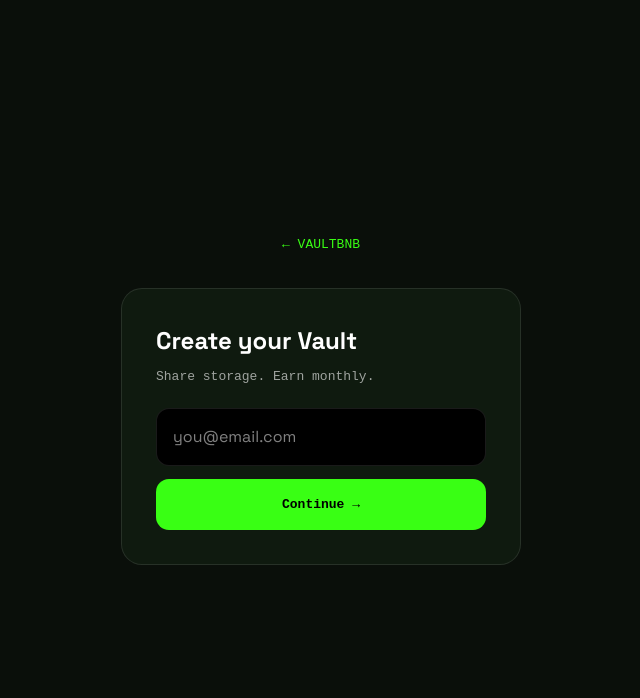
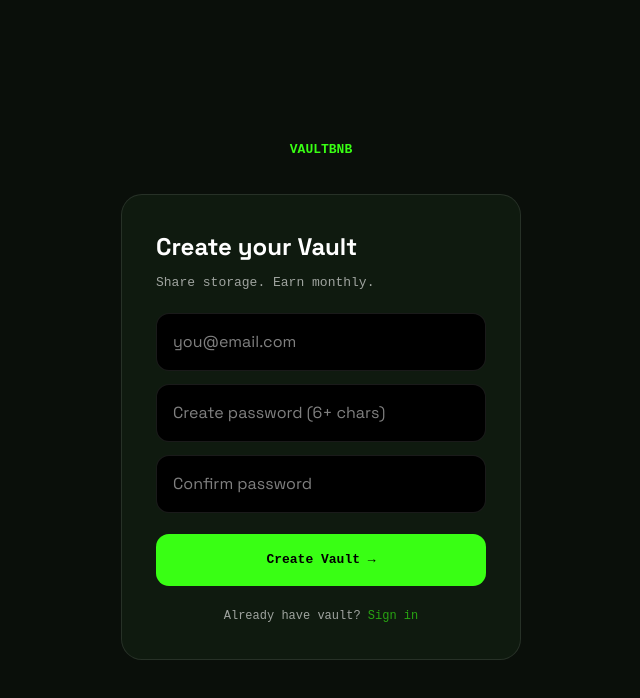
Before and after one commit to voult001/hermetiq, a Next.js app: page /signup in a window 1280 px wide. Shown: the top 698 px of the page, without its empty margins (319-959 px from the left). Built offline with nearby package versions, Linux system fonts and the light colour scheme.

Commit message:
Add password fields and validation to signup page

```diff
--- a/app/signup/page.tsx
+++ b/app/signup/page.tsx
@@ -5,26 +5,30 @@ import { useRouter } from "next/navigation"
 
 export default function SignupPage() {
   const [email, setEmail] = useState("")
-  const [loading, setLoading] = useState(false)
+  const [pass, setPass] = useState("")
+  const [pass2, setPass2] = useState("")
   const router = useRouter()
 
-  const handle = () => {
-    if(!email.includes("@")) return alert("Enter valid email")
-    setLoading(true)
+  const createAccount = () => {
+    if (!email.includes("@")) return alert("Enter valid email")
+    if (pass.length < 6) return alert("Password must be 6+ chars")
+    if (pass !== pass2) return alert("Passwords don't match")
     localStorage.setItem("vault_user", email)
-    setTimeout(()=> router.push("/host"), 600)
+    localStorage.setItem("vault_pass", pass)
+    router.push("/host")
   }
 
   return (
     <div style={{minHeight:"100vh", background:"#0A0F0A", color:"white", display:"flex", flexDirection:"column", alignItems:"center", justifyContent:"center", padding:21}}>
-      <Link href="/" style={{fontFamily:"monospace", color:"#39FF14", fontSize:13, marginBottom:34}}>← VAULTBNB</Link>
+      <Link href="/" style={{fontFamily:"monospace", color:"#39FF14", fontSize:13, marginBottom:34, fontWeight:"bold"}}>VAULTBNB</Link>
       <div style={{width:"100%", maxWidth:400, border:"1px solid rgba(255,255,255,0.1)", borderRadius:21, padding:34, background:"#0F1A0F"}}>
         <h1 style={{fontSize:24, fontWeight:"bold"}}>Create your Vault</h1>
         <p style={{fontFamily:"monospace", fontSize:13, opacity:0.6, marginTop:8, marginBottom:21}}>Share storage. Earn monthly.</p>
         <input value={email} onChange={e=>setEmail(e.target.value)} placeholder="you@email.com" style={{width:"100%", background:"black", border:"1px solid rgba(255,255,255,0.1)", borderRadius:13, padding:16, marginBottom:13, color:"white"}} />
-        <button onClick={handle} disabled={loading} style={{width:"100%", background:"#39FF14", color:"black", padding:16, borderRadius:13, fontWeight:"bold", fontFamily:"monospace"}}>
-          {loading? "Creating...":"Continue →"}
-        </button>
+        <input type="password" value={pass} onChange={e=>setPass(e.target.value)} placeholder="Create password (6+ chars)" style={{width:"100%", background:"black", border:"1px solid rgba(255,255,255,0.1)", borderRadius:13, padding:16, marginBottom:13, color:"white"}} />
+        <input type="password" value={pass2} onChange={e=>setPass2(e.target.value)} placeholder="Confirm password" style={{width:"100%", background:"black", border:"1px solid rgba(255,255,255,0.1)", borderRadius:13, padding:16, marginBottom:21, color:"white"}} />
+        <button onClick={createAccount} style={{width:"100%", background:"#39FF14", color:"black", padding:16, borderRadius:13, fontWeight:"bold", fontFamily:"monospace"}}>Create Vault →</button>
+        <div style={{textAlign:"center", marginTop:21, fontFamily:"monospace", fontSize:12, opacity:0.6}}>Already have vault? <Link href="/signin" style={{color:"#39FF14"}}>Sign in</Link></div>
       </div>
     </div>
   )
```
